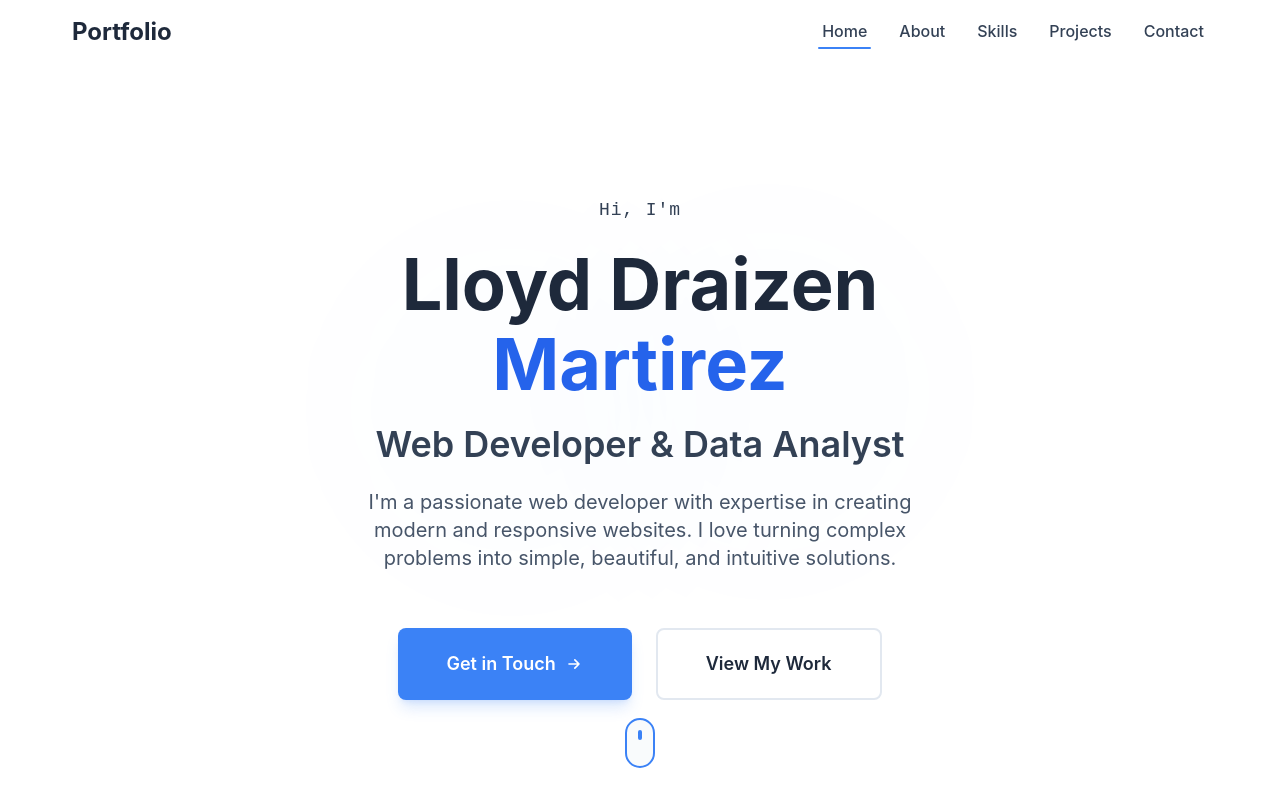
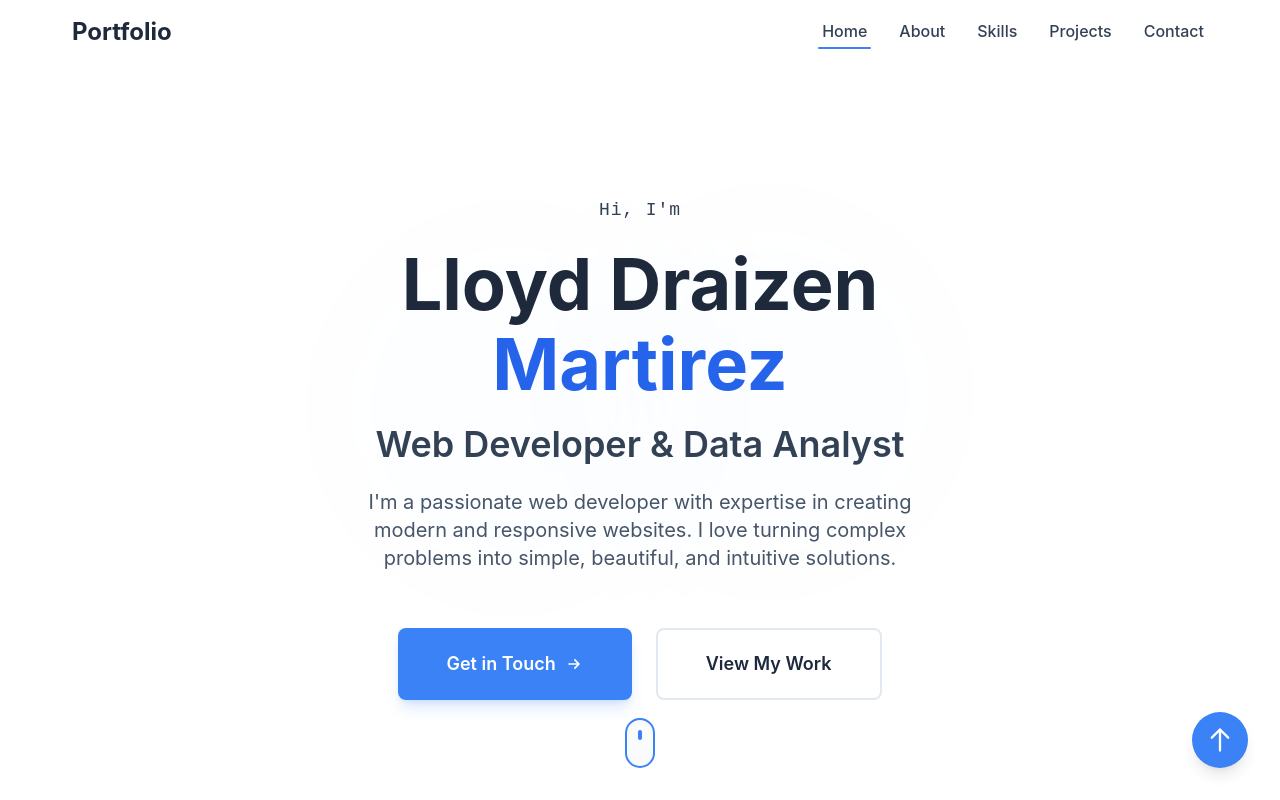
Before and after one commit to Draizen75/Portfolio, a React (Vite) app: page / in a window 1280 px wide. Shown: the top 800 px of the page. Built offline with nearby package versions, Linux system fonts and the light colour scheme.

Commit message:
fix layout

```diff
--- a/src/App.tsx
+++ b/src/App.tsx
@@ -5,6 +5,7 @@ import Skills from './components/skills/Skills';
 import Projects from './components/projects/Projects';
 import Contact from './components/contact/Contact';
 import Footer from './components/footer/Footer';
+import BackToTop from './components/backToTop/BackToTop';
 import { useScrollDetection } from './hooks/useScrollDetection';
 import { scrollToSection } from './utils/scrollUtils';
 
@@ -40,6 +41,7 @@ function App(): React.JSX.Element {
       <Projects />
       <Contact />
       <Footer />
+      <BackToTop />
     </div>
   );
 }
--- /dev/null
+++ b/src/components/backToTop/BackToTop.tsx
@@ -0,0 +1,70 @@
+/**
+ * Back to Top Component
+ *
+ * Displays a floating button that appears when user scrolls down.
+ * Clicking it smoothly scrolls back to the top of the page.
+ */
+
+import { useState, useEffect } from 'react';
+
+const BackToTop = (): React.JSX.Element => {
+  const [isVisible, setIsVisible] = useState(false);
+
+  useEffect(() => {
+    const toggleVisibility = () => {
+      // Show button when user scrolls down more than 300px
+      // or when near the bottom of the page
+      const scrollPosition = window.scrollY;
+      const windowHeight = window.innerHeight;
+      const documentHeight = document.documentElement.scrollHeight;
+      const isNearBottom = scrollPosition + windowHeight >= documentHeight - 200;
+
+      if (scrollPosition > 300 || isNearBottom) {
+        setIsVisible(true);
+      } else {
+        setIsVisible(false);
+      }
+    };
+
+    window.addEventListener('scroll', toggleVisibility);
+
+    return () => {
+      window.removeEventListener('scroll', toggleVisibility);
+    };
+  }, []);
+
+  const scrollToTop = () => {
+    window.scrollTo({
+      top: 0,
+      behavior: 'smooth',
+    });
+  };
+
+  return (
+    <>
+      {isVisible && (
+        <button
+          onClick={scrollToTop}
+          className="fixed bottom-6 right-6 sm:bottom-8 sm:right-8 z-[999] w-12 h-12 sm:w-14 sm:h-14 rounded-full bg-accent-primary text-white shadow-lg hover:bg-accent-hover transition-all duration-300 hover:scale-110 active:scale-95 flex items-center justify-center group"
+          aria-label="Back to top"
+        >
+          <svg
+            className="w-6 h-6 sm:w-7 sm:h-7 transition-transform group-hover:-translate-y-1"
+            fill="none"
+            stroke="currentColor"
+            viewBox="0 0 24 24"
+          >
+            <path
+              strokeLinecap="round"
+              strokeLinejoin="round"
+              strokeWidth={2}
+              d="M5 10l7-7m0 0l7 7m-7-7v18"
+            />
+          </svg>
+        </button>
+      )}
+    </>
+  );
+};
+
+export default BackToTop;
--- a/src/utils/imageMap.generated.ts
+++ b/src/utils/imageMap.generated.ts
@@ -4,7 +4,7 @@
  * DO NOT EDIT THIS FILE MANUALLY
  *
  * To regenerate: npm run generate:images
- * Generated at: 2026-01-01T07:18:01.450Z
+ * Generated at: 2026-01-01T07:43:15.721Z
  */
 
 export const projectImageMap: Record<string, string[]> = {
```
